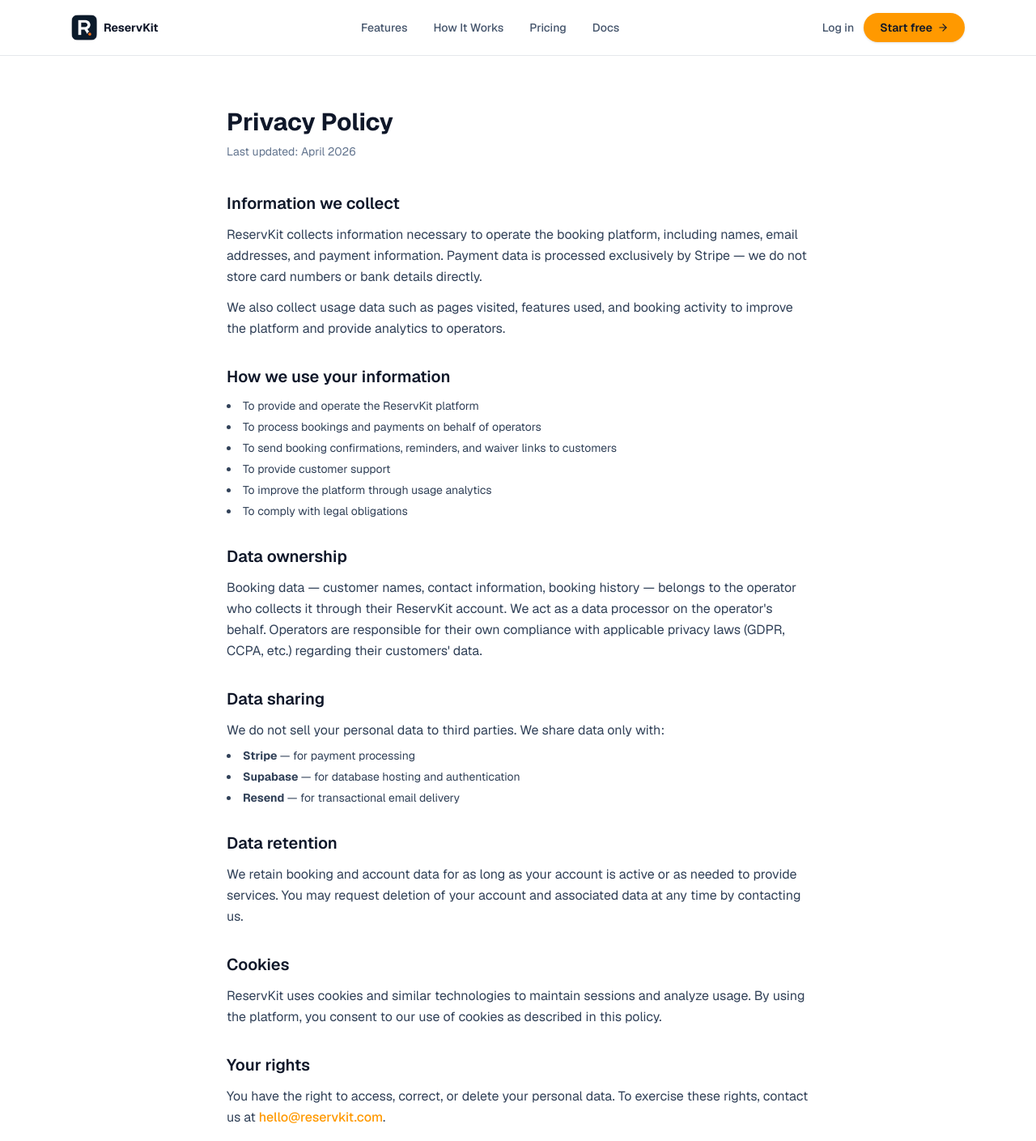
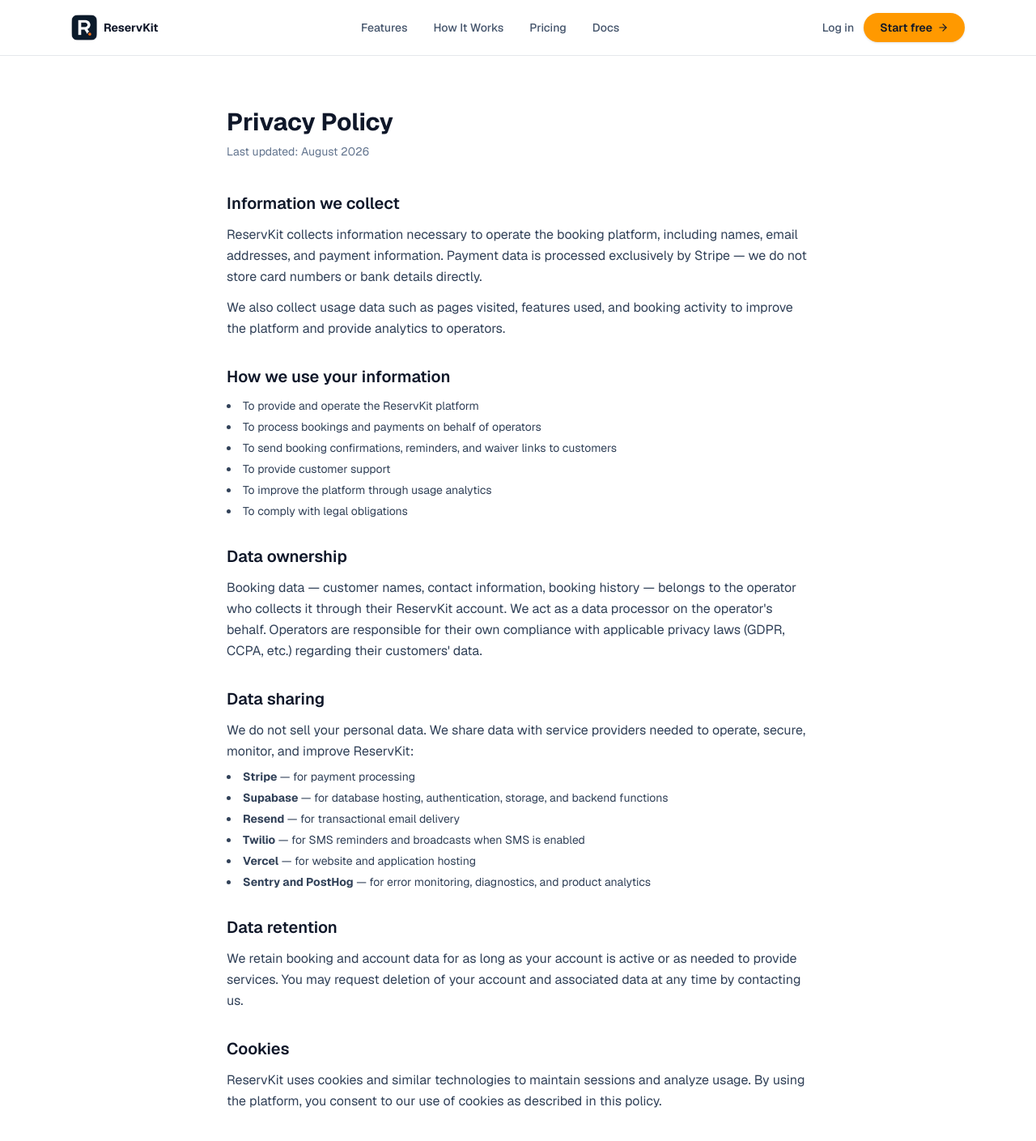
Before and after one commit to Cortana-Ops/reservkit-landing, a Next.js app: page /privacy in a window 1280 px wide. Shown: the top 1409 px of the page at 81% size. Built offline with nearby package versions, Linux system fonts and the light colour scheme.

Commit message:
Align Privacy provider disclosures

```diff
--- a/app/privacy/page.tsx
+++ b/app/privacy/page.tsx
@@ -12,7 +12,7 @@
     <PageShell>
       <main className="mx-auto max-w-3xl px-6 py-16">
         <h1 className="text-3xl font-bold text-navy mb-2">Privacy Policy</h1>
-        <p className="text-sm text-slate-500 mb-10">Last updated: April 2026</p>
+        <p className="text-sm text-slate-500 mb-10">Last updated: August 2026</p>
 
         <div className="prose prose-slate max-w-none space-y-8 text-slate-700 leading-relaxed">
           <section>
@@ -53,17 +53,27 @@
           <section>
             <h2 className="text-xl font-semibold text-navy mb-3">Data sharing</h2>
             <p>
-              We do not sell your personal data to third parties. We share data only with:
+              We do not sell your personal data. We share data with service providers needed to
+              operate, secure, monitor, and improve ReservKit:
             </p>
             <ul className="list-disc list-inside space-y-1.5 text-sm mt-2">
               <li>
                 <strong>Stripe</strong> — for payment processing
               </li>
               <li>
-                <strong>Supabase</strong> — for database hosting and authentication
+                <strong>Supabase</strong> — for database hosting, authentication, storage, and backend functions
               </li>
               <li>
                 <strong>Resend</strong> — for transactional email delivery
+              </li>
+              <li>
+                <strong>Twilio</strong> — for SMS reminders and broadcasts when SMS is enabled
+              </li>
+              <li>
+                <strong>Vercel</strong> — for website and application hosting
+              </li>
+              <li>
+                <strong>Sentry and PostHog</strong> — for error monitoring, diagnostics, and product analytics
               </li>
             </ul>
           </section>
--- a/scripts/check-content.mjs
+++ b/scripts/check-content.mjs
@@ -155,6 +155,7 @@
   "booking fee behind the scenes",
   "Tips are treated as operator revenue",
   "Enterprise: custom monthly pricing, custom volume, and annual minimum",
+  "We share data only with:",
 ];
 
 const allowedByFile = {
@@ -245,6 +246,11 @@
   { file: "app/terms/page.tsx", text: "percentage of the eligible booking subtotal according to the active plan" },
   { file: "app/terms/page.tsx", text: "Last updated: August 2026" },
   { file: "app/terms/page.tsx", text: "Enterprise: custom pricing, custom volume, and signed agreement terms" },
+  { file: "app/privacy/page.tsx", text: "Last updated: August 2026" },
+  { file: "app/privacy/page.tsx", text: "We do not sell your personal data. We share data with service providers needed to" },
+  { file: "app/privacy/page.tsx", text: "<strong>Twilio</strong> — for SMS reminders and broadcasts when SMS is enabled" },
+  { file: "app/privacy/page.tsx", text: "<strong>Vercel</strong> — for website and application hosting" },
+  { file: "app/privacy/page.tsx", text: "<strong>Sentry and PostHog</strong> — for error monitoring, diagnostics, and product analytics" },
   { file: "app/blog/page.tsx", text: "plan-based booking fee on eligible booking subtotal" },
   { file: "app/blog/page.tsx", text: "Customer tips are tracked separately from booking income" },
   { file: "app/lib/marketing.ts", text: "No staff/team access" },
```
Also changed, not shown: 2 other files (tests, documents, lock files or other folders).
